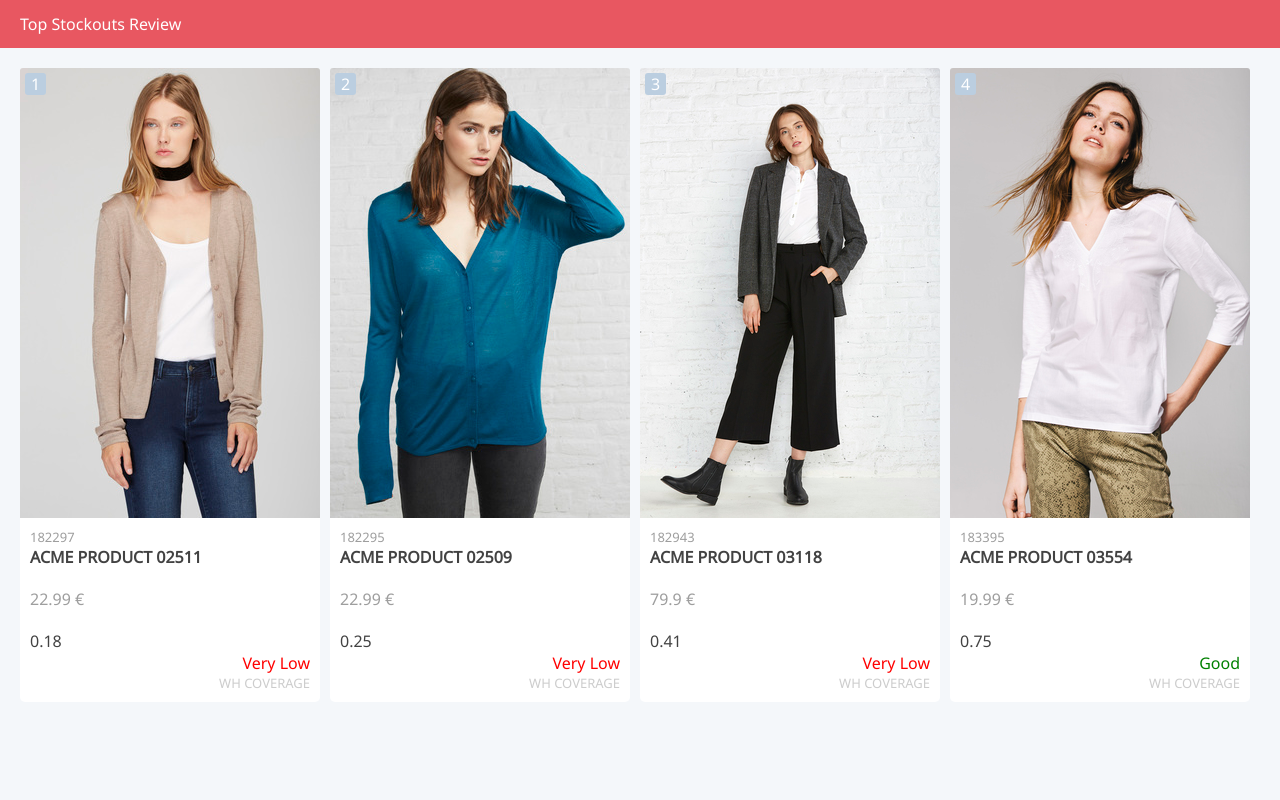
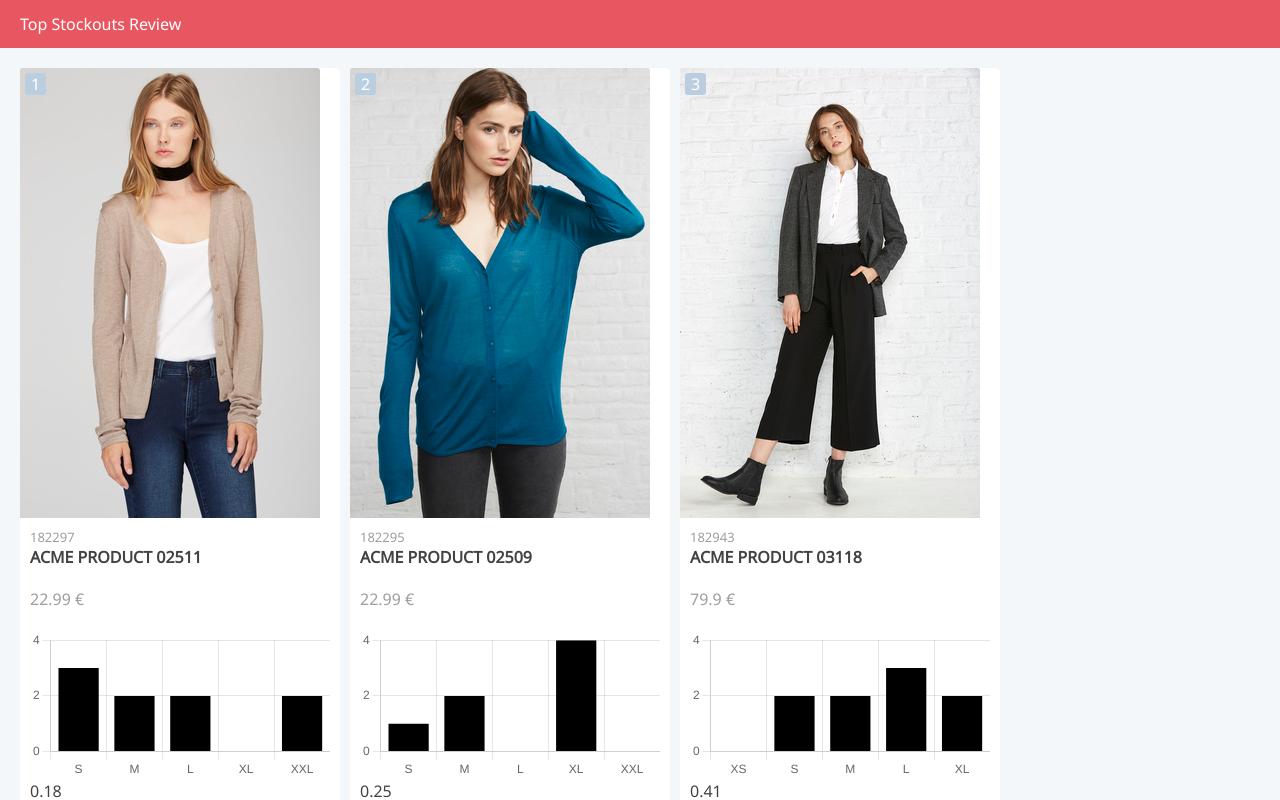
Before and after one commit to mndiaz90/stockouts, a React (Create React App) app: page / in a window 1280 px wide. Shown: the top 800 px of the page. Built offline with nearby package versions, Linux system fonts and the light colour scheme.

Commit message:
Add BarChart component inside ProductCard

```diff
--- a/src/components/ProductCard/index.js
+++ b/src/components/ProductCard/index.js
@@ -1,3 +1,4 @@
+import BarChart from "../BarChart";
 import "./styles.css";
 
 const ProductCard = ({ code, name, price, wh_coverage, size_stock, count }) => {
@@ -13,6 +14,19 @@ const ProductCard = ({ code, name, price, wh_coverage, size_stock, count }) => {
         <span className="card-data__code">{code}</span>
         <span className="card-data__name">{name}</span>
         <span className="card-data__price">{price} &euro;</span>
+        <div className="card-data__chart">
+          <BarChart
+            chartData={{
+              labels: Object.keys(size_stock),
+              datasets: [
+                {
+                  data: Object.values(size_stock),
+                  backgroundColor: "black",
+                },
+              ],
+            }}
+          />
+        </div>
         <span>{wh_coverage}</span>
         {wh_coverage < 0.5 ? (
           <span className="card-data__coverage-low">Very Low</span>
```
